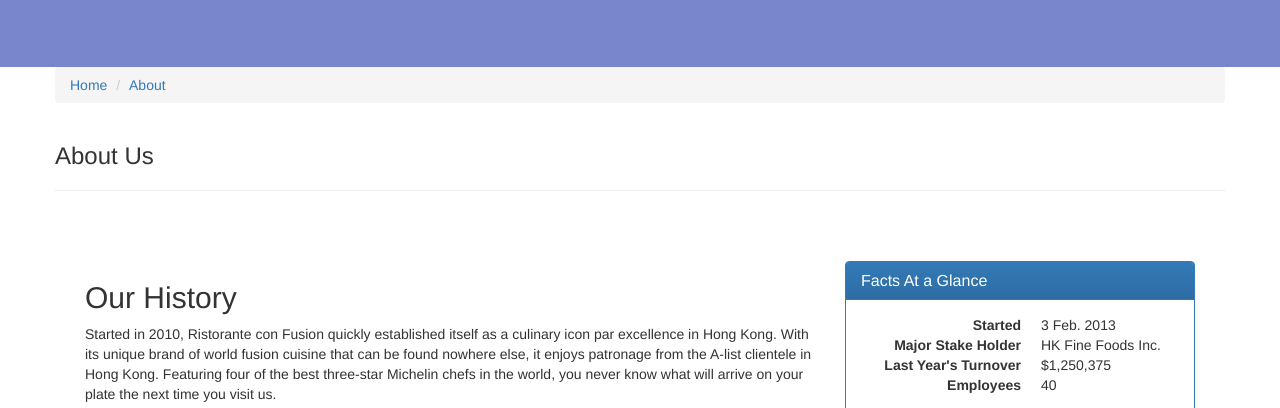
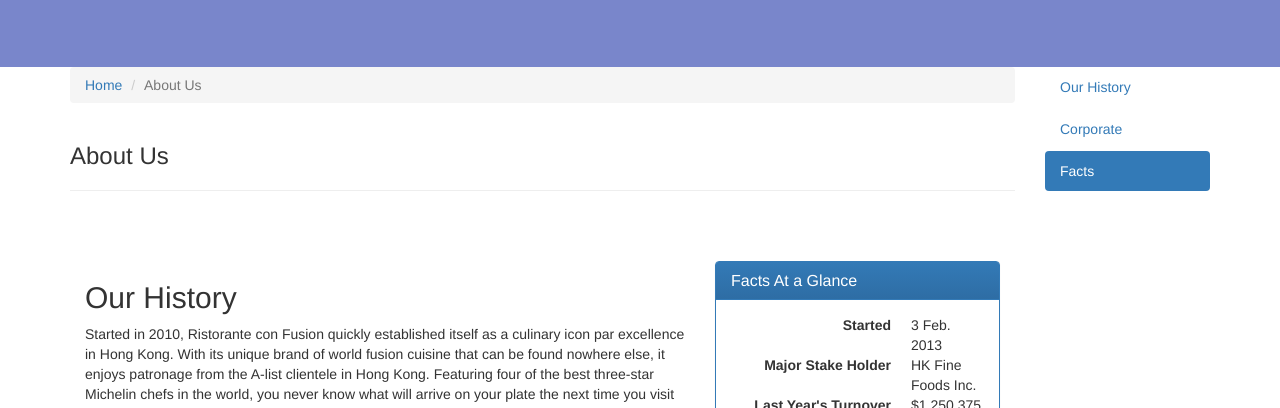
Before and after one commit to metherton/webframeworkcourse, a plain HTML site: page aboutus.html in a window 1280 px wide. Shown: the part 392-800 px from the top of the page. Drawn offline with nearby package versions, Linux system fonts and the light colour scheme.

Commit message:
added affix and scrollspy

```diff
--- a/aboutus.html
+++ b/aboutus.html
@@ -23,7 +23,7 @@
     <![endif]-->
 </head>
 
-<body>
+<body data-spy="scroll" data-target="#myScrollspy" data-offset="200">
     <nav class="navbar navbar-inverse navbar-fixed-top" role="navigation">
         <div class="container">
             <div class="navbar-header">
@@ -84,20 +84,25 @@
     </header>
 
     <div class="container">
-        <div>
+
         <div class="row">
+            <div class="col-xs-12 col-sm-10">
+
+
+                <div class="row">
+                    <div class="col-xs-12">
                        <ol class="breadcrumb">
                             <li><a href="index.html">Home</a></li>
-                    <li><a href="aboutus.html">About</a></li>
+                            <li class="active">About Us</li>
                        </ol>
                     </div>
-            <div class="row">
+                    <div class="col-xs-12">
                        <h3>About Us</h3>
                        <hr>
                     </div>
                 </div>
 
-        <div class="row row-content">
+                <div id="history" class="row row-content">
                     <div class="col-xs-12 col-sm-6 col-lg-8">
                         <h2>Our History</h2>
                         <p>Started in 2010, Ristorante con Fusion quickly established itself as a culinary icon par excellence in Hong Kong. With its unique brand of world fusion cuisine that can be found nowhere else, it enjoys patronage from the A-list clientele in Hong Kong.  Featuring four of the best three-star Michelin chefs in the world, you never know what will arrive on your plate the next time you visit us.</p>
@@ -138,7 +143,7 @@
                 </div>
 
 
-        <div class="row row-content">
+                <div id="corporate" class="row row-content">
                     <div class="col-xs-12">
                         <h2>Corporate Leadership</h2>
 
@@ -208,8 +213,7 @@
                     </div>
 
                 </div>
-
-         <div class="row row-content">
+                <div id="facts" class="row row-content">
                      <div class="col-xs-12">
                          <h2>Facts &amp; Figures</h2>
                          <div class="table-responsive">
@@ -246,11 +250,19 @@
                                  </tr>
                              </table>
                          </div>
-
-
+                     </div>
                 </div>
             </div>
 
+            <nav class="hidden-xs col-sm-2" id="myScrollspy">
+                <ul class="nav nav-pills nav-stacked" data-spy="affix" data-offset-top="400">
+                    <li><a href="#history">Our History</a></li>
+                    <li><a href="#corporate">Corporate</a></li>
+                    <li><a href="#facts">Facts</a></li>
+                </ul>
+            </nav>
+
+        </div>
     </div>
 
     <footer class="row-footer">
--- a/css/mystyles.css
+++ b/css/mystyles.css
@@ -68,3 +68,7 @@ body{
     border-bottom: 1px solid #ddd;
     padding: 10px;
 }
+
+.affix {
+    top:100px;
+}
```
Lines whose indentation alone changed are shown as unchanged.
